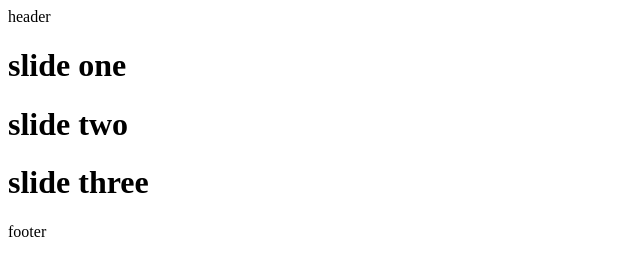
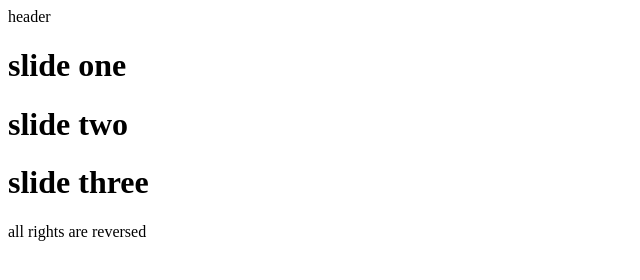
Before and after one commit to Pergina/git, a plain HTML site: page index.html in a window 1280 px wide. Shown: the whole page, without its empty margins (0-640 px from the left). Drawn offline with Linux system fonts and the light colour scheme.

Commit message:
footer updated

```diff
--- a/index.html
+++ b/index.html
@@ -13,6 +13,6 @@
       <h1>slide two</h1>
       <h1>slide three</h1>
     </div>
-    <footer>footer</footer>
+    <footer>all rights are reversed</footer>
   </body>
 </html>
```
